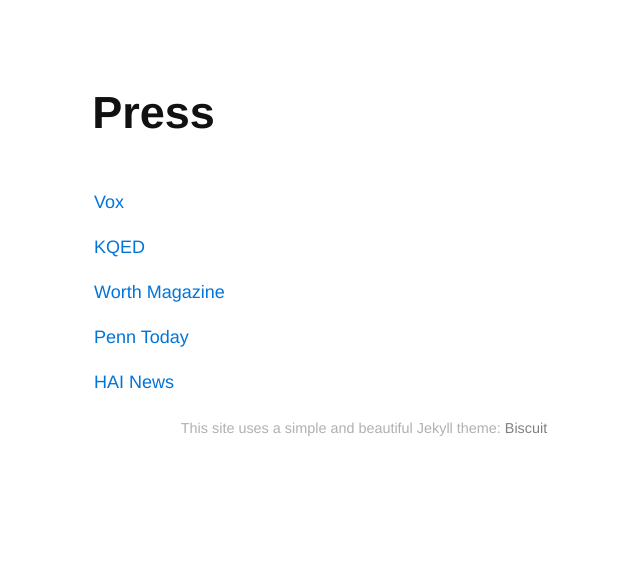
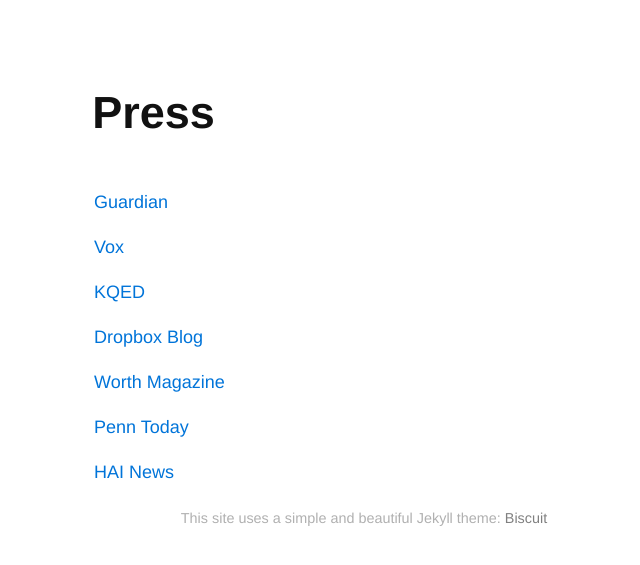
Before and after one commit to betsystade/betsystade.github.io, a Jekyll site: the page built from press.md, in a window 1280 px wide. Shown: the top 565 px of the page, without its empty margins (276-916 px from the left). Built offline with Jekyll 4.4.1, drawn with Linux system fonts in a browser that asks for light colours.

Commit message:
press updates march

```diff
--- a/press.md
+++ b/press.md
@@ -6,10 +6,13 @@ permalink: /press/
 
 # Press
 
+[Guardian](https://www.theguardian.com/lifeandstyle/2024/mar/02/can-ai-chatbot-therapists-do-better-than-the-real-thing)
 
 [Vox](https://www.vox.com/technology/2023/12/14/24000435/chatbot-therapy-risks-and-potential)
 
 [KQED](https://www.kqed.org/forum/2010101894075/how-ai-could-transform-mental-health-care)
+
+[Dropbox Blog](https://blog.dropbox.com/topics/work-culture/ai-therapy-)
 
 [Worth Magazine](https://worth.com/how-ai-can-tackle-5-global-challenges/)
 
```
